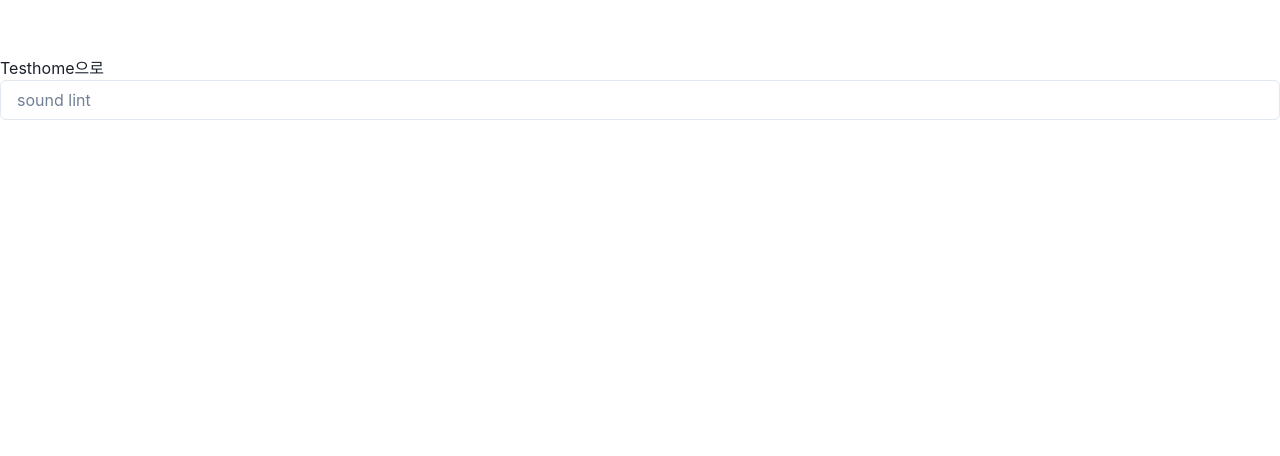
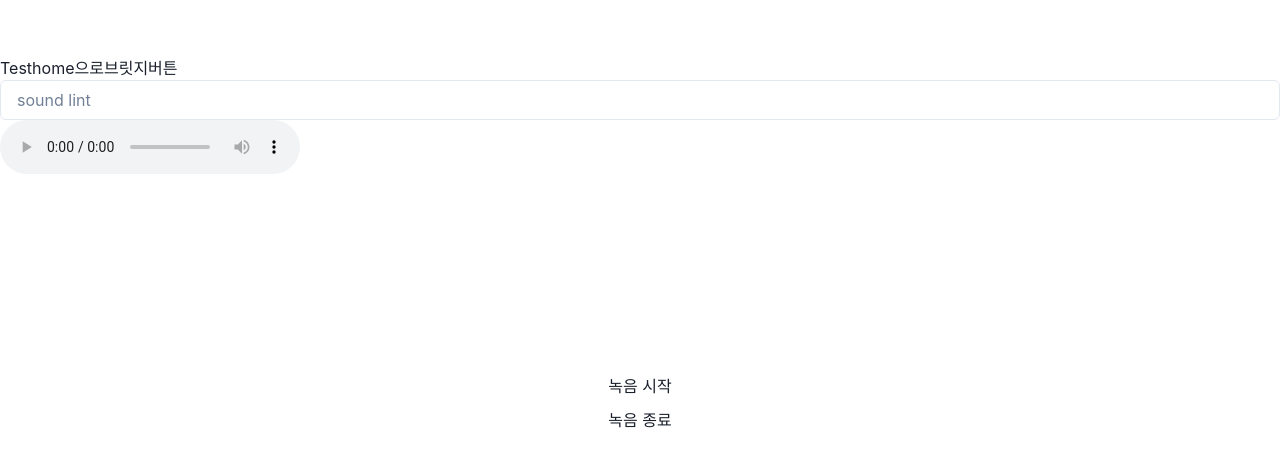
Before and after one commit to Sound-Link/web, a React (Create React App) app: page /test in a window 1280 px wide. Shown: the part 344-800 px from the top of the page. Built offline with nearby package versions, Linux system fonts and the light colour scheme; the HTML template or start-up script is replaced by a standard one.

Commit message:
feat: 음성 등록 기능 구현

```diff
--- a/src/api/index.ts
+++ b/src/api/index.ts
@@ -0,0 +1 @@
+export const test = {};
--- a/src/assets/theme/index.ts
+++ b/src/assets/theme/index.ts
@@ -1,7 +1,5 @@
 import { extendTheme } from "@chakra-ui/react";
 
-const theme = extendTheme({
-
-})
+const theme = extendTheme({});
 
 export default theme;
--- a/src/components/common/button.tsx
+++ b/src/components/common/button.tsx
@@ -0,0 +1,3 @@
+export const Button = () => {
+  return <button>버튼</button>;
+};
--- a/src/components/common/modal.tsx
+++ b/src/components/common/modal.tsx
@@ -0,0 +1,3 @@
+export const Modal = () => {
+  return <div>modal</div>;
+};
--- a/src/pages/Test/index.tsx
+++ b/src/pages/Test/index.tsx
@@ -1,14 +1,63 @@
 import { Input } from "@chakra-ui/react";
+import { useState } from "react";
 import { useRouter } from "../../hooks/useRouter";
+import { bridge } from "../../utils/bridge";
 
 const Test = () => {
   const { back } = useRouter();
+  const [res, setRes] = useState("");
 
   return (
     <div style={{ position: "relative", top: "400px" }}>
       Test
       <button onClick={() => back()}>home으로</button>
+      <button
+        onClick={() =>
+          bridge({
+            type: "PERMISSIONS",
+          })
+        }
+      >
+        브릿지버튼
+      </button>
       <Input placeholder="sound lint" />
+      <audio controls>
+        <source src={res} type="audio/mp4" />
+        <track kind="captions" />
+        Your browser does not support the audio element.
+      </audio>
+      <div
+        style={{
+          position: "relative",
+          top: "200px",
+          display: "flex",
+          flexDirection: "column",
+          gap: "10px",
+        }}
+      >
+        <button
+          onClick={() => {
+            bridge({
+              type: "RECORD_START",
+            });
+          }}
+        >
+          녹음 시작
+        </button>
+        <button
+          onClick={() => {
+            bridge<{ uri: string }>({
+              type: "RECORD_STOP",
+              onSuccess: s => {
+                console.log(s.uri);
+                setRes(s.uri);
+              },
+            });
+          }}
+        >
+          녹음 종료 {res}
+        </button>
+      </div>
     </div>
   );
 };
--- /dev/null
+++ b/src/utils/bridge.ts
@@ -0,0 +1,43 @@
+import { isIos } from "./isApp";
+
+interface PostMessage {
+  type: string;
+  data: unknown;
+}
+
+const postMessage = ({ type, data }: PostMessage) =>
+  new Promise<void>(() => {
+    setTimeout(() => {
+      window.ReactNativeWebView.postMessage(
+        JSON.stringify({
+          type,
+          data,
+        }),
+      );
+    }, 0);
+  });
+
+interface Bridge<T> {
+  type: string;
+  data?: unknown;
+  onSuccess?: (data: T) => void;
+}
+
+export const bridge = async <T>({ data, onSuccess, type }: Bridge<T>) => {
+  // eslint-disable-next-line @typescript-eslint/no-explicit-any
+  const handleMessage = (e: any) => {
+    onSuccess?.(JSON.parse(e.data));
+  };
+
+  if (isIos()) {
+    window.addEventListener("message", handleMessage);
+  }
+  document.addEventListener("message", handleMessage);
+
+  await postMessage({ type, data });
+
+  if (isIos()) {
+    window.removeEventListener("message", handleMessage);
+  }
+  document.removeEventListener("message", handleMessage);
+};
--- a/src/utils/isApp.ts
+++ b/src/utils/isApp.ts
@@ -7,3 +7,23 @@ export const isApp = () => {
 
   return _isApp;
 };
+
+export const isIos = () => {
+  let _isIos = false;
+
+  if (window.navigator.userAgent.match(/(iPad|iPhone|iPod)/i)) {
+    _isIos = true;
+  }
+
+  return _isIos;
+};
+
+export const isAndroid = () => {
+  let _isAndroid = false;
+
+  if (window.navigator.userAgent.match(/Android/i)) {
+    _isAndroid = true;
+  }
+
+  return _isAndroid;
+};
```
Also changed, not shown: src/assets/fonts/index.tsx (+17 -16 lines), .eslintrc.js, src/assets/theme/styles.ts (deleted).
